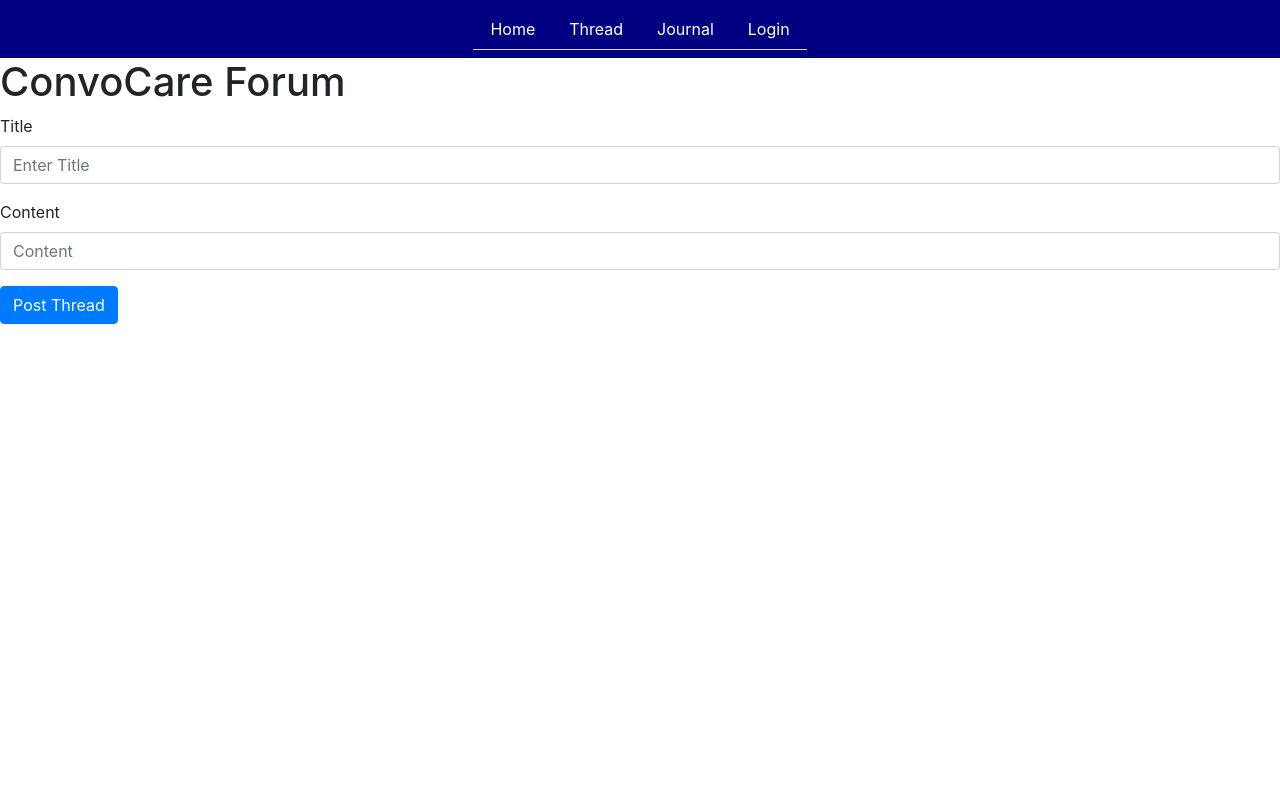
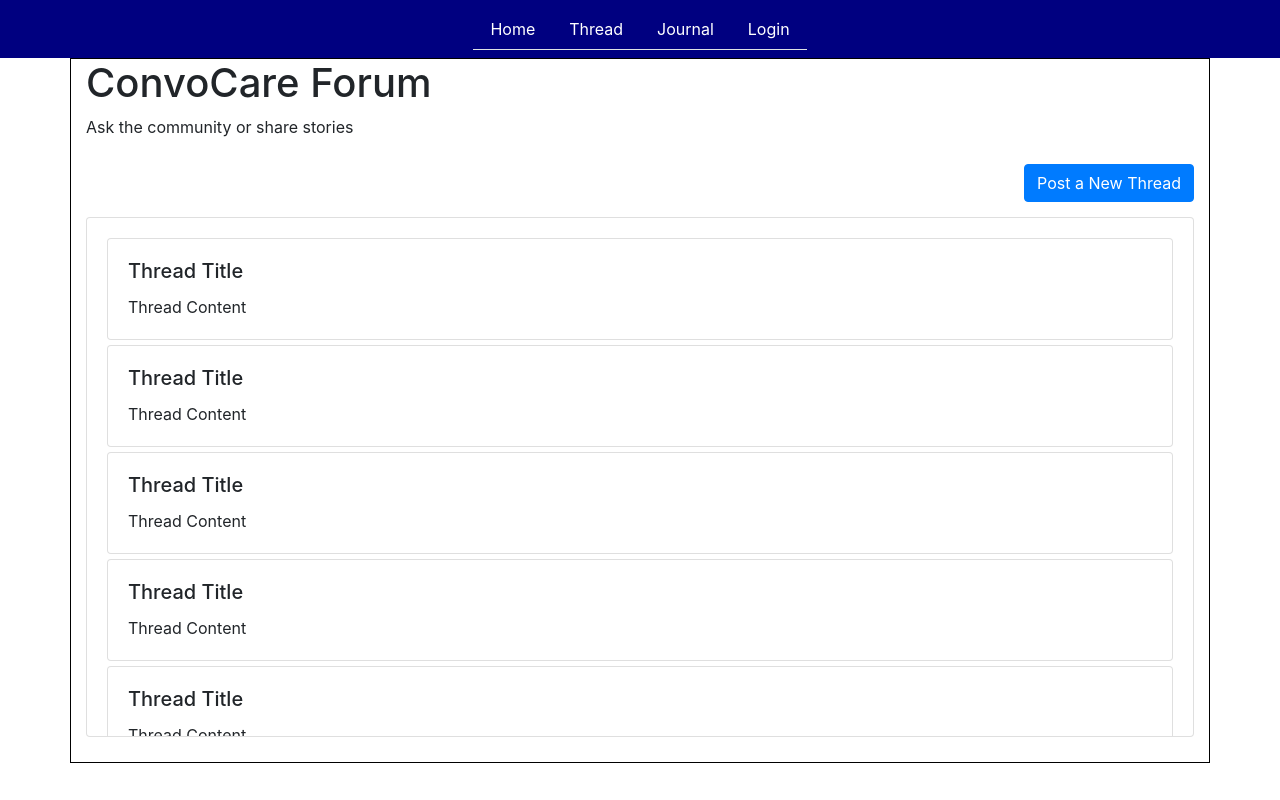
Before and after one commit to js-refresh/ConvoCare, a React (Create React App) app in the folder client/: page /thread in a window 1280 px wide. Built offline with nearby package versions, Linux system fonts and the light colour scheme; no server answers.

Commit message:
PostThread updates

```diff
--- a/client/src/pages/PostThreadCard.js
+++ b/client/src/pages/PostThreadCard.js
@@ -1,13 +1,19 @@
 import { useState } from 'react';
-import { Button, Container, Form, Row } from 'react-bootstrap';
+import { Button, Card, Col, Container, Form, Modal, Row } from 'react-bootstrap'
 import { useHistory } from 'react-router';
 
 
-export default function Blog() {
+export default function Thread() {
+    let cardArray = [1, 2, 3, 4, 5, 6, 7, 8, 9, 10]
+
     const [form, setForm] = useState({
         title: '',
         content: '',
     });
+    const [show, setShow] = useState(false);
+    const handleClose = () => setShow(false);
+    const handleShow = () => setShow(true);
+
 
     const history = useHistory();
 
@@ -41,30 +47,109 @@ export default function Blog() {
 
     return (
         <div>
+            <Container>
+                <Row >
+                    <Col className='user-profile-column' md={12} style={{ border: 'solid black 1px' }}>
                         <h1>ConvoCare Forum</h1>
+                        <p>Ask the community or share stories</p>
+                        <div style={{ marginTop: '25px' }}>
+                            <div>
+                                <Button onClick={handleShow} style={{ float: 'right', marginBottom: '15px' }}>Post a New Thread</Button>
+                                {// button will open up modal for new entry
+                                }
+                            </div>
+                            {// new modal post
+                            }
+                            <Modal size="lg"
+                                show={show}
+                                onHide={() => setShow(false)}
+                                aria-labelledby="example-modal-sizes-title-lg">
+                                <Modal.Header closeButton>
+                                    <Modal.Title>New Thread Entry</Modal.Title>
+                                </Modal.Header>
+                                <Modal.Body>
                                     <Form onSubmit={handleSubmit}>
                                         <Form.Group controlId="formBasicTitle">
-    <Form.Label>Title</Form.Label>
-    <Form.Control
-    type="title"
-    placeholder="Enter Title"
-    value={form.title}
-    onChange={handleChange} />
+                                            <Form.Label>Thread Title</Form.Label>
+                                            <Form.Control type="title" placeholder='Please title your entry.' as="textarea" rows={1} />
+                                            <br />
+                                            <Form.Label>Public question or comment</Form.Label>
+                                            <Form.Control type='content' placeholder='Start writing about whatever
+                                            youd like!'as="textarea" rows={3} />
+                                        </Form.Group>
+                                    </Form>
+                                </Modal.Body>
+                                <Modal.Footer>
+                                    <Button variant="secondary" onClick={handleClose}>
+                                        Cancel
+                                </Button>
+                                    <Button variant="primary" onClick={handleSubmit}>
+                                        Post
+                                </Button>
+                                </Modal.Footer>
+                            </Modal>
+                            <Card style={{ height: '65vh', width: '100%', marginTop: '25px', marginBottom: '25px' }}>
+                                <Card.Body style={{ overflowY: 'scroll' }}>
+                                    {cardArray.map((entry) =>
+                                        // replace card array with journal entries from backend tied to user
+                                        <Card style={{ width: '100%', marginBottom: '5px' }}>
+                                            <Card.Body>
+                                                <Card.Title>Thread Title</Card.Title>
+                                                <Card.Text>
+                                                    Thread Content
+                                    </Card.Text>
+                                            </Card.Body>
+                                        </Card>
+                                    )}
+                                </Card.Body>
+                            </Card>
+                        </div>
+                    </Col>
+                </Row>
+            </Container>
+        </div>
+    )
+}
 
-  </Form.Group>
 
-  <Form.Group controlId="formBasicContent">
-    <Form.Label>Content</Form.Label>
-    <Form.Control
-    type="content"
-    placeholder="Content"
-    value={form.content}
-    onChange={handleChange}/>
-  </Form.Group>
-  <Button variant="primary" type="submit">
-    Post Thread
-  </Button>
-</Form>
-    </div>
-  );
-}
+
+
+
+
+
+
+
+
+
+
+
+
+//   return (
+//     <div>
+//       <h1>ConvoCare Forum</h1>
+//       <Form onSubmit={handleSubmit}>
+//   <Form.Group controlId="formBasicTitle">
+//     <Form.Label>Title</Form.Label>
+//     <Form.Control
+//     type="title"
+//     placeholder="Enter Title"
+//     value={form.title}
+//     onChange={handleChange} />
+
+//   </Form.Group>
+
+//   <Form.Group controlId="formBasicContent">
+//     <Form.Label>Content</Form.Label>
+//     <Form.Control
+//     type="content"
+//     placeholder="Content"
+//     value={form.content}
+//     onChange={handleChange}/>
+//   </Form.Group>
+//   <Button variant="primary" type="submit">
+//     Post Thread
+//   </Button>
+// </Form>
+//     </div>
+//   );
+// }
```
Lines whose indentation alone changed are shown as unchanged.
